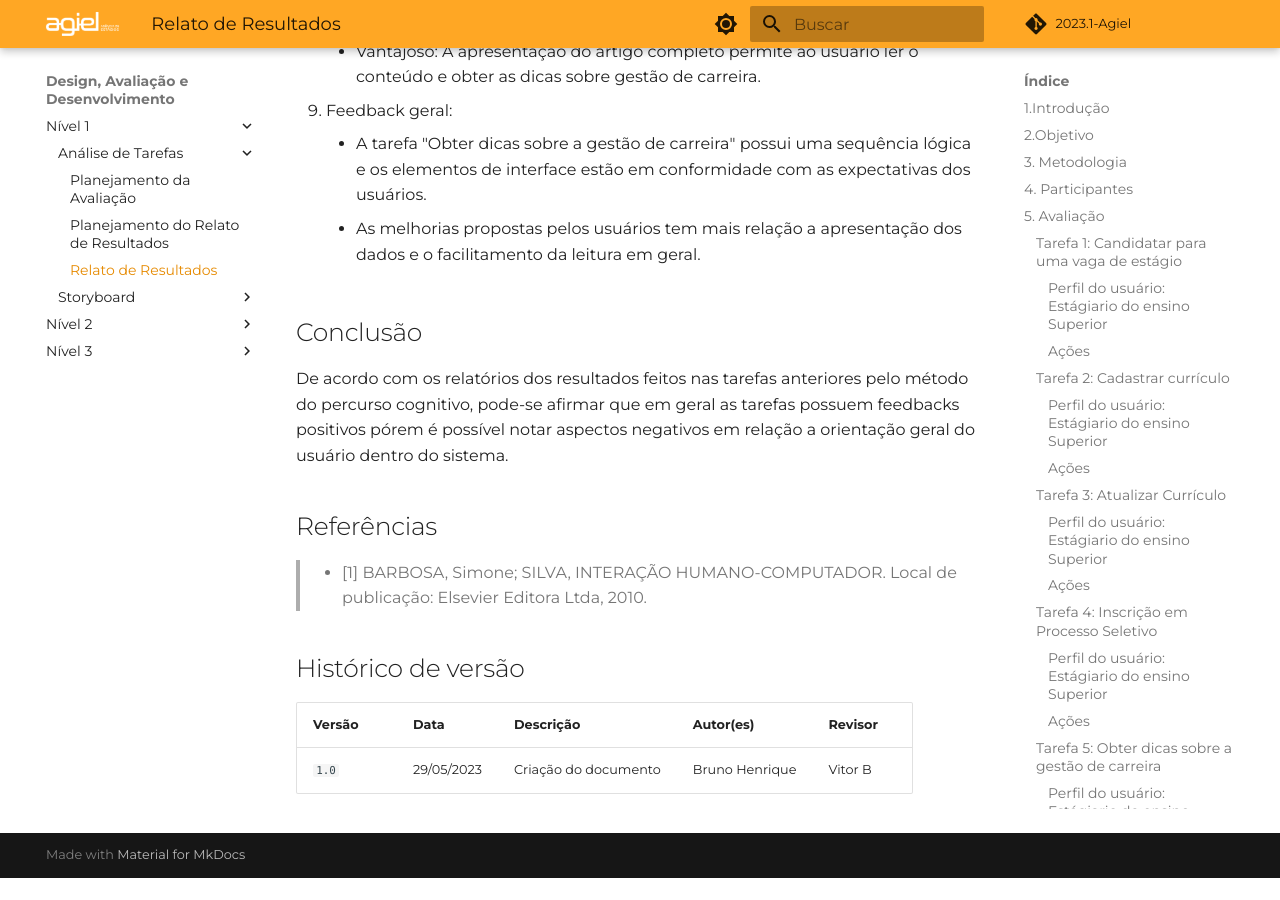
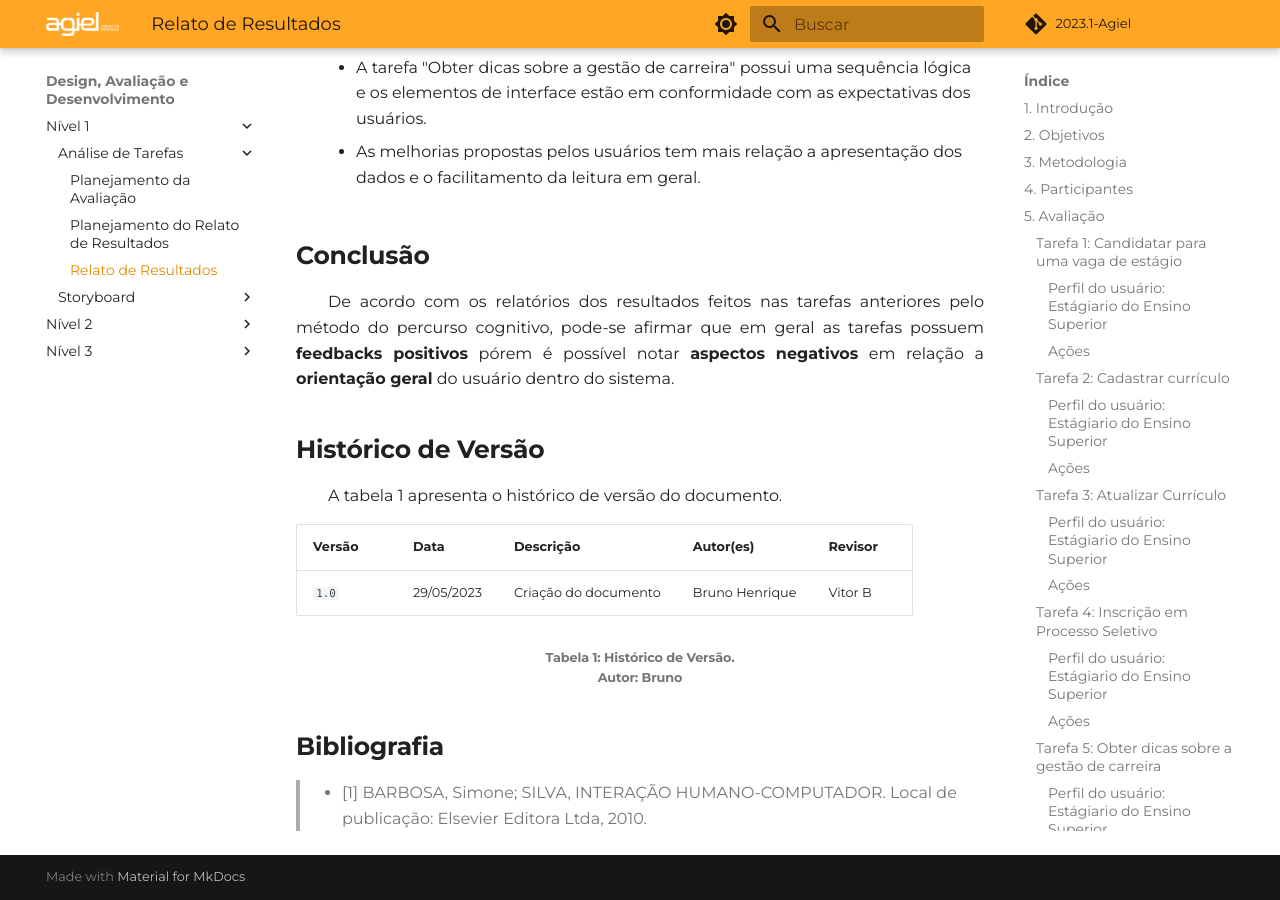
Before and after one commit to Interacao-Humano-Computador/2023.1-Agiel, an MkDocs documentation site: the page built from docs/desenvolvimento/tarefas/relatos_analise_tarefas.md, in a window 1280 px wide and 900 px high, scrolled down 6401 px. Built offline with MkDocs 1.6.1 and Material for MkDocs 9.7.7, drawn with Linux system fonts in a browser that asks for light colours; some web fonts are replaced; comment, search, counter and statistics services are not loaded; before the commit the page ends 7279 px from its top, so only the background shows below that; some of the changed text lies outside the part shown.

Commit message:
acrescentando alteracoes no artefato de relato de resultados da analise de tarefas

```diff
--- a/docs/desenvolvimento/tarefas/relatos_analise_tarefas.md
+++ b/docs/desenvolvimento/tarefas/relatos_analise_tarefas.md
@@ -1,32 +1,31 @@
-# Resultado da Avaliação da Análise de Tarefas
+# ***Relato de Resultados da Avaliação da Análise de Tarefas***
 
-## 1.Introdução
+## **1. Introdução**
+<p align="justify">
+&emsp;&emsp;Esse documento segue como base os ritos definidos pelo <a href="https://interacao-humano-computador.github.io/2023.1-Agiel/desenvolvimento/tarefas/planejamento_resultado_tarefas/">Planejamento do Relato de Resultados</a> da Avaliação da Análise de Tarefas.
+</p>
 
-Esse documento tem como objetivo planejar o relato de análise de tarefas, definindo metodologias e atividades que serão avaliadas sobre a plataforma. Visando compreender e ter melhor entendimento sobre o papel dos usuários, havendo-se a preocupação com as formas de realização de atividades e os motivos que os levam a realiza-las.
+## **2. Objetivos**
+<p align="justify">
+&emsp;&emsp;O objetivo desse documento é relatar de que forma a avaliação da análise de tarefas foi realizada e relatar todos os resultados encontrados a partir das avaliações com os participantes.
+</p>
 
-## 2.Objetivo
+## **3. Metodologia**
+<p align="justify">
+&emsp;&emsp;Como metodologia foi escolhido o método de percurso cognitivo para realizar a avaliação da análise de tarefas do sistema. Sendo um método de avaliação por inspeção que tem por objetivo principal de avaliar os fluxos de navegação de um sistema interativo, avaliando a facilidade de aprender e a de utilizar a interface da plataforma. Para realização da atividade, foram utilizados personas previamente definidas na aba de análise de tarefas do projeto.
+</p>
 
-O objetivo desse documento é relatar de que forma a avaliação da análise de tarefas foi realizada e relatar todos os resultados encontrados a partir das avaliações com os participantes.
-
-## 3. Metodologia
-
-Como metodologia foi escolhido o método de percurso cognitivo para realizar a avaliação da análise de tarefas do sistema. Sendo um método de avaliação por inspeção que tem por objetivo principal de avaliar os fluxos de navegação de um sistema interativo, avaliando a facilidade de aprender e a de utilizar a interface da plataforma. Para realização da atividade, foram utilizados personas previamente definidas na aba de análise de tarefas do projeto.
-
-## 4. Participantes
-
+## **4. Participantes**
 * Os membros do grupo 07 e participantes que se enquadraram no perfil de usuário foram convidados a serem avaliadores das tarefas do site agiel
 * O convite para os participantes foi realizado enviando os roteiros das tarefas e o termo de consentimento detalhando como os dados gerados seriam utilizados
 * A avaliação foi feita com 20 participantes, sendo que cada um deles escolhiam quantas tarefam eles queriam avaliar sendo o minimo uma tarefa. Em média os participantes escolheram 3 tarefas para avaliar.
 * O termo de consentimento foi mandadado paras os participantes lerem antes das avaliações serem feitas.
 
-## 5. Avaliação
+## **5. Avaliação**
+### **Tarefa 1: Candidatar para uma vaga de estágio**
+#### **Perfil do usuário: Estágiario do Ensino Superior**
 
-### Tarefa 1: Candidatar para uma vaga de estágio
-
-#### Perfil do usuário: Estágiario do ensino Superior
-
-#### Ações
-
+#### **Ações**
 1. Localizar o menu principal:
     - Vantajoso: O menu principal é facilmente localizável na página.
 2. Passar o mouse na aba "Estudantes":
@@ -52,12 +51,9 @@
     - Vantajoso: Oferecer a opção de adicionar informações extras permite ao usuário destacar aspectos relevantes que não foram abordados nos campos anteriores.
     - Melhorias: Seria útil fornecer orientações claras sobre que tipo de informações extras podem ser adicionadas e como elas podem ser relevantes para a candidatura.
 
-### Tarefa 2: Cadastrar currículo
-
-#### Perfil do usuário: Estágiario do ensino Superior
-
-#### Ações
-
+### **Tarefa 2: Cadastrar currículo**
+#### **Perfil do usuário: Estágiario do Ensino Superior**
+#### **Ações**
 1. Localizar o menu principal:
     - Vantajoso: O menu principal é facilmente localizável na página.
 
@@ -90,12 +86,9 @@
     - A tarefa "Cadastrar currículo" possui uma sequência lógica e os elementos de interface estão em conformidade com as expectativas do usuário.
     - As melhorias propostas, como orientações claras, exemplos de preenchimento, validação em tempo real e feedback de confirmação, podem aprimorar a experiência do usuário e facilitar o processo de cadastro de currículo.
 
-### Tarefa 3: Atualizar Currículo
-
-#### Perfil do usuário: Estágiario do ensino Superior
-
-#### Ações
-
+### **Tarefa 3: Atualizar Currículo**
+#### **Perfil do usuário: Estágiario do Ensino Superior**
+#### **Ações**
 1. Localizar o menu principal:
     - Vantajoso: O menu principal é facilmente localizável na página.
 
@@ -115,11 +108,9 @@
     - A tarefa "Atualizar Currículo" possui uma sequência lógica e os elementos de interface estão em conformidade com as expectativas do usuário, a mesma se assemelha bastante a uma sequência de cadastro de currículo porém simplificada.
     - Melhorias: Seria útil fornecer orientações claras e exemplos de como preencher os formulários de cada seção, além de validar os campos em tempo real para evitar erros e facilitar o preenchimento correto.
 
-### Tarefa 4: Inscrição em Processo Seletivo
-
-#### Perfil do usuário: Estágiario do ensino Superior
-
-#### Ações
+### **Tarefa 4: Inscrição em Processo Seletivo**
+#### **Perfil do usuário: Estágiario do Ensino Superior**
+#### **Ações**
 
 1. Localizar o menu principal:
     - Vantajoso: O menu principal é facilmente localizável na página.
@@ -148,12 +139,9 @@
     - As melhorias propostas, como o fornecimento de informações mais detalhadas antes de entrar no processo seletivo podem aprimorar a experiência do usuário durante a inscrição em processos seletivos.
 
 
-
-### Tarefa 5: Obter dicas sobre a gestão de carreira
-
-#### Perfil do usuário: Estágiario do ensino Superior
-
-#### Ações
+### **Tarefa 5: Obter dicas sobre a gestão de carreira**
+#### **Perfil do usuário: Estágiario do Ensino Superior**
+#### **Ações**
 
 1. Localizar o menu principal:
     - Vantajoso: O menu principal é facilmente localizável na página.
@@ -182,17 +170,22 @@
     - A tarefa "Obter dicas sobre a gestão de carreira" possui uma sequência lógica e os elementos de interface estão em conformidade com as expectativas dos usuários.
     - As melhorias propostas pelos usuários tem mais relação a apresentação dos dados e o facilitamento da leitura em geral.
 
+## **Conclusão**
+<p align="justify">
+&emsp;&emsp;De acordo com os relatórios dos resultados feitos nas tarefas anteriores pelo método do percurso cognitivo, pode-se afirmar que em geral as tarefas possuem <b>feedbacks positivos</b> pórem é possível notar <b>aspectos negativos</b> em relação a <b>orientação geral</b> do usuário dentro do sistema.
+</p>
 
-## Conclusão
-
-De acordo com os relatórios dos resultados feitos nas tarefas anteriores pelo método do percurso cognitivo, pode-se afirmar que em geral as tarefas possuem feedbacks positivos pórem é possível notar aspectos negativos em relação a orientação geral do usuário dentro do sistema.
-
-## Referências
-
-> - <a id="ancora1"></a> [1] BARBOSA, Simone; SILVA, INTERAÇÃO HUMANO-COMPUTADOR. Local de publicação: Elsevier Editora Ltda, 2010.
-
-## Histórico de versão
+## **Histórico de Versão**
+<p align="justify">
+&emsp;&emsp;A tabela 1 apresenta o histórico de versão do documento.
+</p>
 
 | Versão | Data       | Descrição            | Autor(es)      | Revisor |
 |--------|------------|----------------------|----------------|---------|
 | `1.0`  | 29/05/2023 | Criação do documento | Bruno Henrique | Vitor B |
+<h6 align = "center"> Tabela 1: Histórico de Versão.
+<br> Autor: Bruno </h6>
+
+## **Bibliografia**
+
+> - <a id="ancora1"></a> [1] BARBOSA, Simone; SILVA, INTERAÇÃO HUMANO-COMPUTADOR. Local de publicação: Elsevier Editora Ltda, 2010.
```
